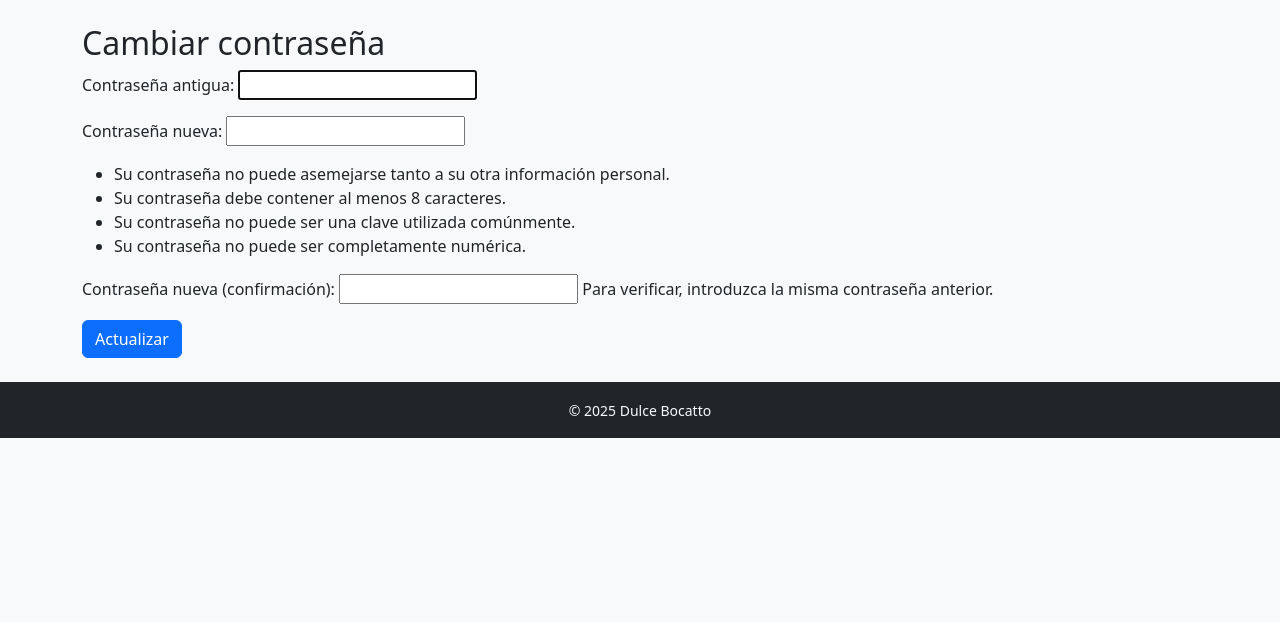
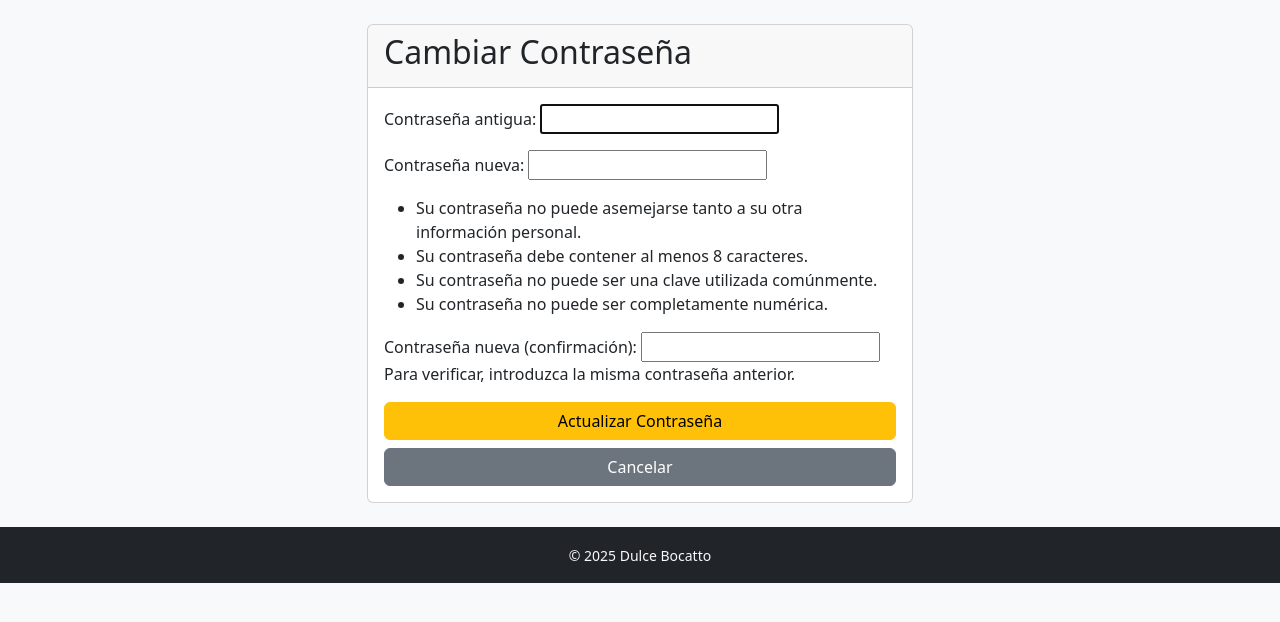
Before and after one commit to jeanpold724-source/dulce_bocatto, a Django app: page /perfil/cambiar-password/ in a window 1280 px wide. Shown: the part 56-678 px from the top of the page. Run offline with Django 5.2, Linux system fonts and the light colour scheme; the visitor is signed in with stand-in values (Sample User, id 1).

Commit message:
Mejorar formularios de perfil y cambio de contraseña: ajustar diseño y estructura para una mejor experiencia de usuario.

```diff
--- a/templates/accounts/cambiar_password.html
+++ b/templates/accounts/cambiar_password.html
@@ -1,8 +1,21 @@
 {% extends "base.html" %}
+
 {% block content %}
-<h2>Cambiar contraseña</h2>
-<form method="post">{% csrf_token %}
-  {{ form.as_p }}
-  <button class="btn btn-primary">Actualizar</button>
-</form>
+<div class="row justify-content-center">
+  <div class="col-md-6">
+    <div class="card">
+      <div class="card-header"><h2>Cambiar Contraseña</h2></div>
+      <div class="card-body">
+        <form method="POST">
+          {% csrf_token %}
+          {{ form.as_p }}
+          <div class="d-grid">
+            <button type="submit" class="btn btn-warning">Actualizar Contraseña</button>
+            <a href="{% url 'perfil' %}" class="btn btn-secondary mt-2">Cancelar</a>
+          </div>
+        </form>
+      </div>
+    </div>
+  </div>
+</div>
 {% endblock %}
```
Also changed, not shown: accounts/forms_profile.py (+6 -1 lines).
